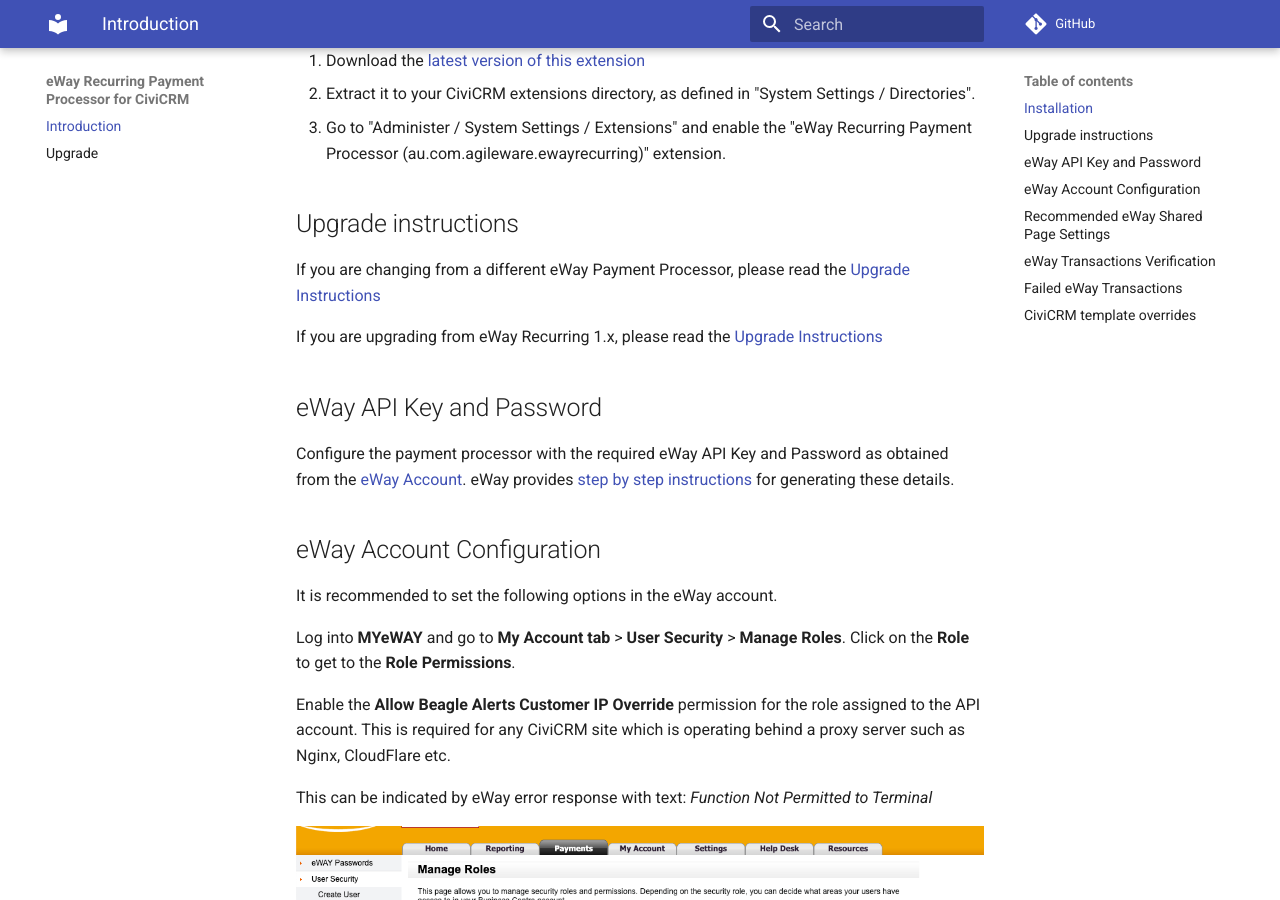
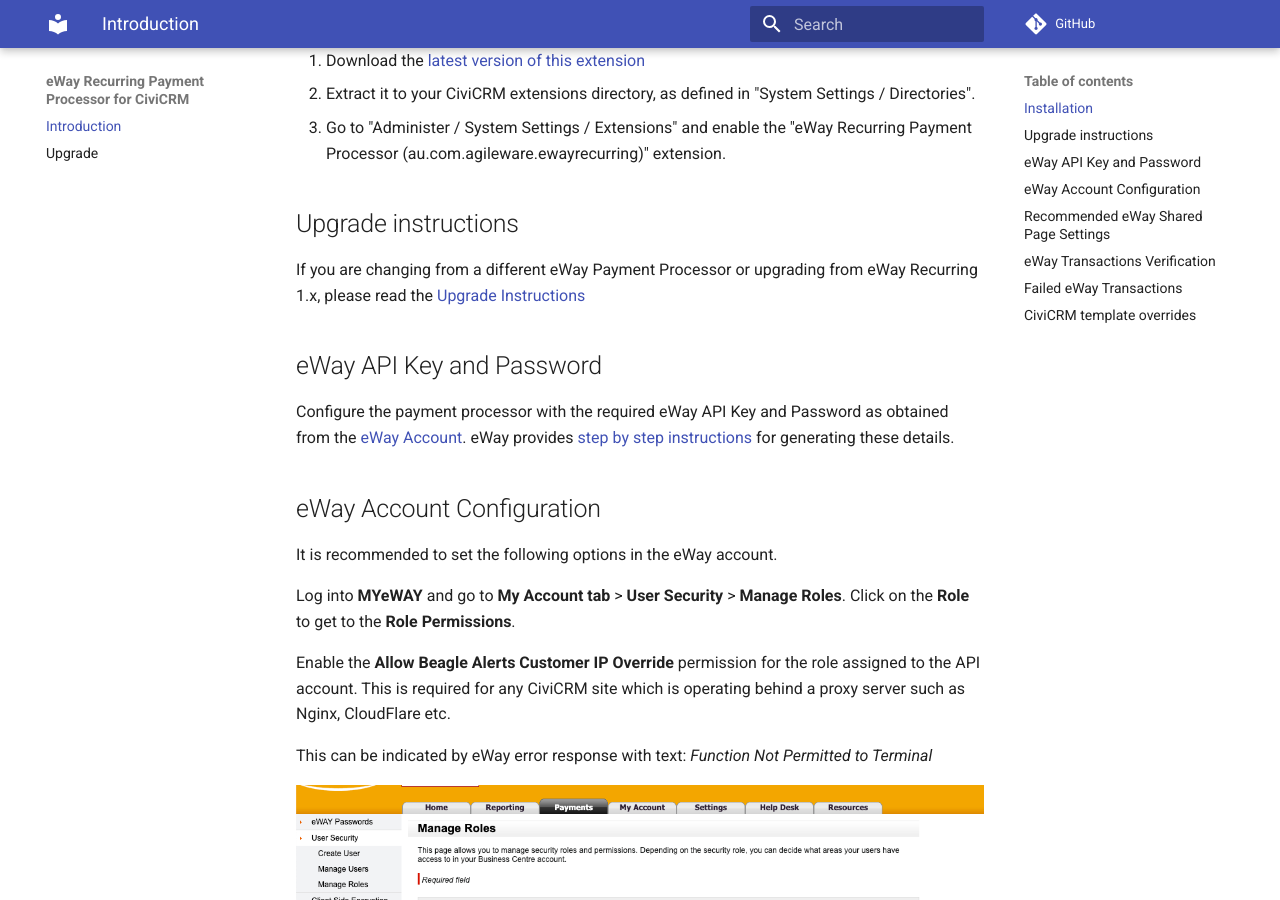
Before and after one commit to agileware/au.com.agileware.ewayrecurring, an MkDocs documentation site: the page built from docs/README.md, in a window 1280 px wide and 900 px high, scrolled down 434 px. Built offline with MkDocs 1.6.1 and Material for MkDocs 9.7.7, drawn with Linux system fonts in a browser that asks for light colours; comment, search, counter and statistics services are not loaded.

Commit message:
Update README for upgrades
Update README for upgrades

```diff
--- a/docs/README.md
+++ b/docs/README.md
@@ -24,9 +24,7 @@ processor on your CiviCRM website.
 
 ## Upgrade instructions
 
-If you are changing from a different eWay Payment Processor, please read the [Upgrade Instructions](UPGRADE.md)
-
-If you are upgrading from eWay Recurring 1.x, please read the [Upgrade Instructions](UPGRADE.md)
+If you are changing from a different eWay Payment Processor or upgrading from eWay Recurring 1.x, please read the [Upgrade Instructions](UPGRADE.md)
 
 ## eWay API Key and Password
 
```
